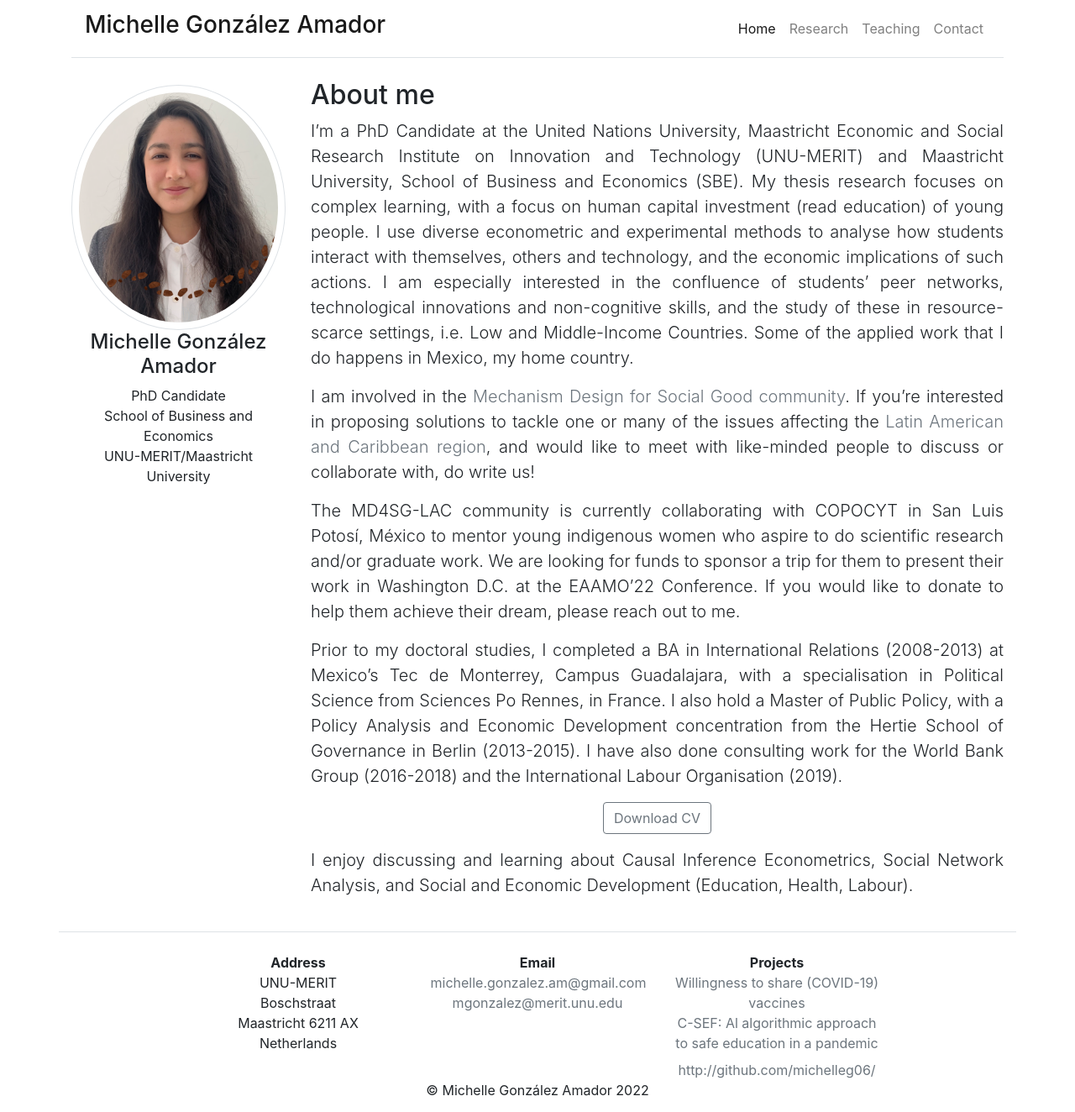
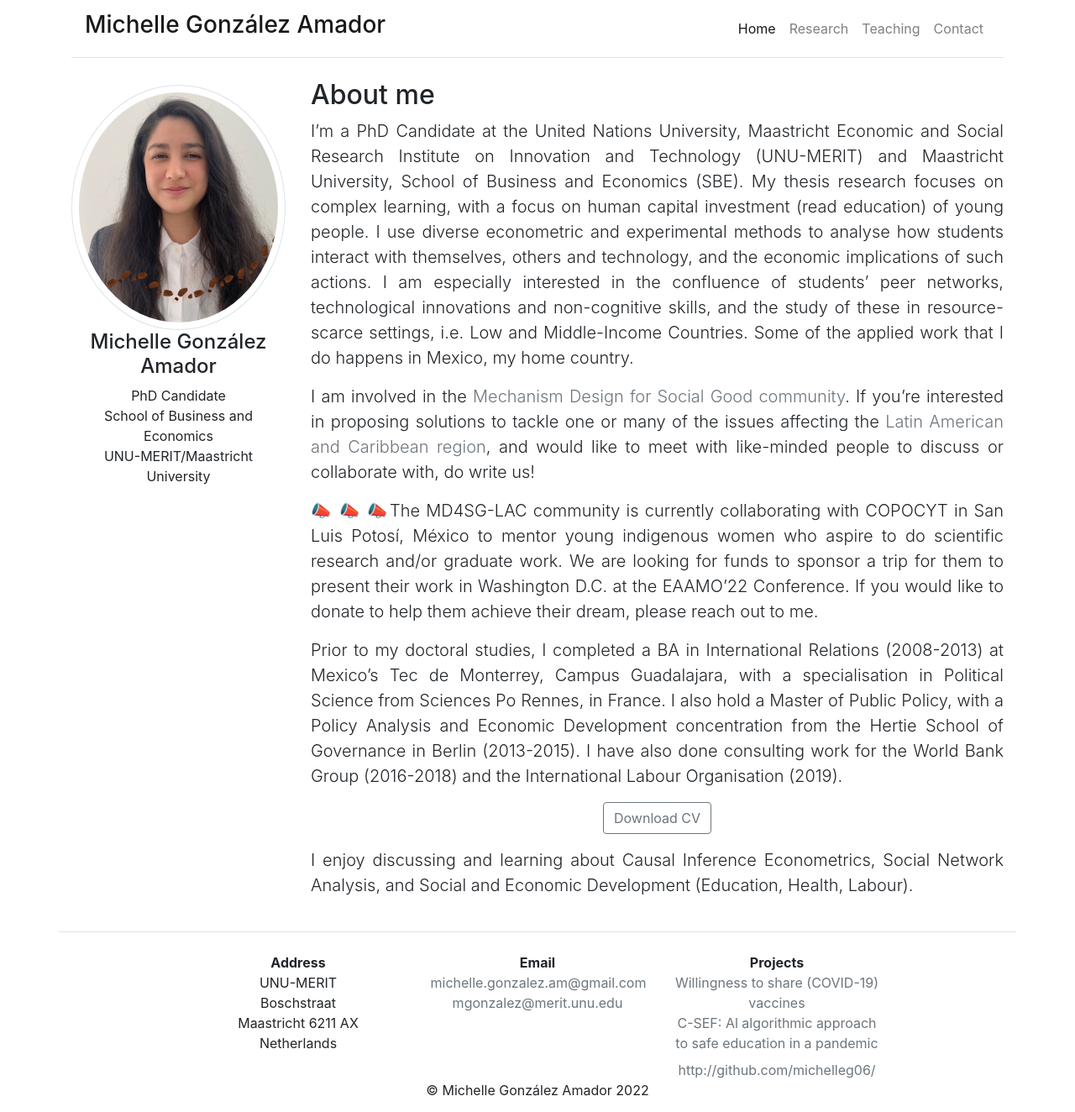
Before and after one commit to michelleg06/m-gonzalezamador.com, a Jekyll site: the page built from index.md, in a window 1280 px wide. Shown: the whole page at 84% size. Built offline with Jekyll 4.4.1, drawn with Linux system fonts in a browser that asks for light colours; nearby versions of some CDN libraries; our own code applies the rules of GitHub Pages for plain Markdown files.

```diff
--- a/index.md
+++ b/index.md
@@ -7,7 +7,8 @@ I'm a PhD Candidate at the United Nations University, Maastricht Economic and So
 
 I am involved in the [Mechanism Design for Social Good community](http://www.md4sg.com). If you're interested in proposing solutions to tackle one or many of the issues affecting the [Latin American and Caribbean region](https://www.md4sg.com/workinggroups/latinamerica.html), and would like to meet with like-minded people to discuss or collaborate with, do write us!
 
-  > The MD4SG-LAC community is currently collaborating with COPOCYT in San Luis Potosí, México to mentor young indigenous women who aspire to do scientific research        and/or graduate work. We are looking for funds to sponsor a trip for them to present their work in Washington D.C. at the EAAMO'22 Conference. If you would like to     donate to help them achieve their dream, please reach out to me.
+> 📣 📣 📣The MD4SG-LAC community is currently collaborating with COPOCYT in San Luis Potosí, México to mentor young indigenous women who aspire to do scientific research and/or graduate work. We are looking for funds to sponsor a trip for them to present their work in Washington D.C. at the EAAMO'22 Conference. If you would like to donate to help them achieve their dream, please reach out to me.
+
 
 Prior to my doctoral studies, I completed a BA in International Relations (2008-2013) at Mexico's Tec de Monterrey, Campus Guadalajara, with a specialisation in Political Science from Sciences Po Rennes, in France. I also hold a Master of Public Policy, with a Policy Analysis and Economic Development concentration from the Hertie School of Governance  in Berlin (2013-2015). I have also done consulting work for the World Bank Group (2016-2018) and the International Labour Organisation (2019).
 
```
